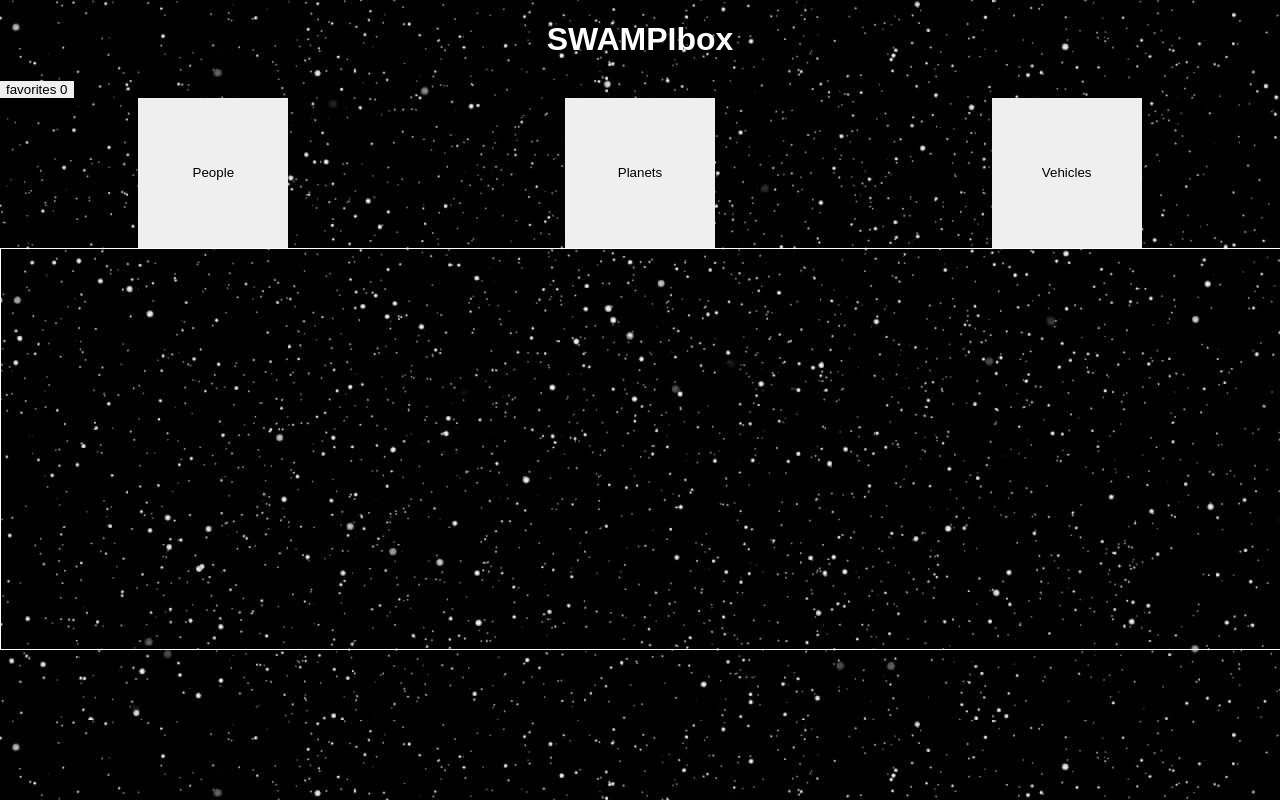
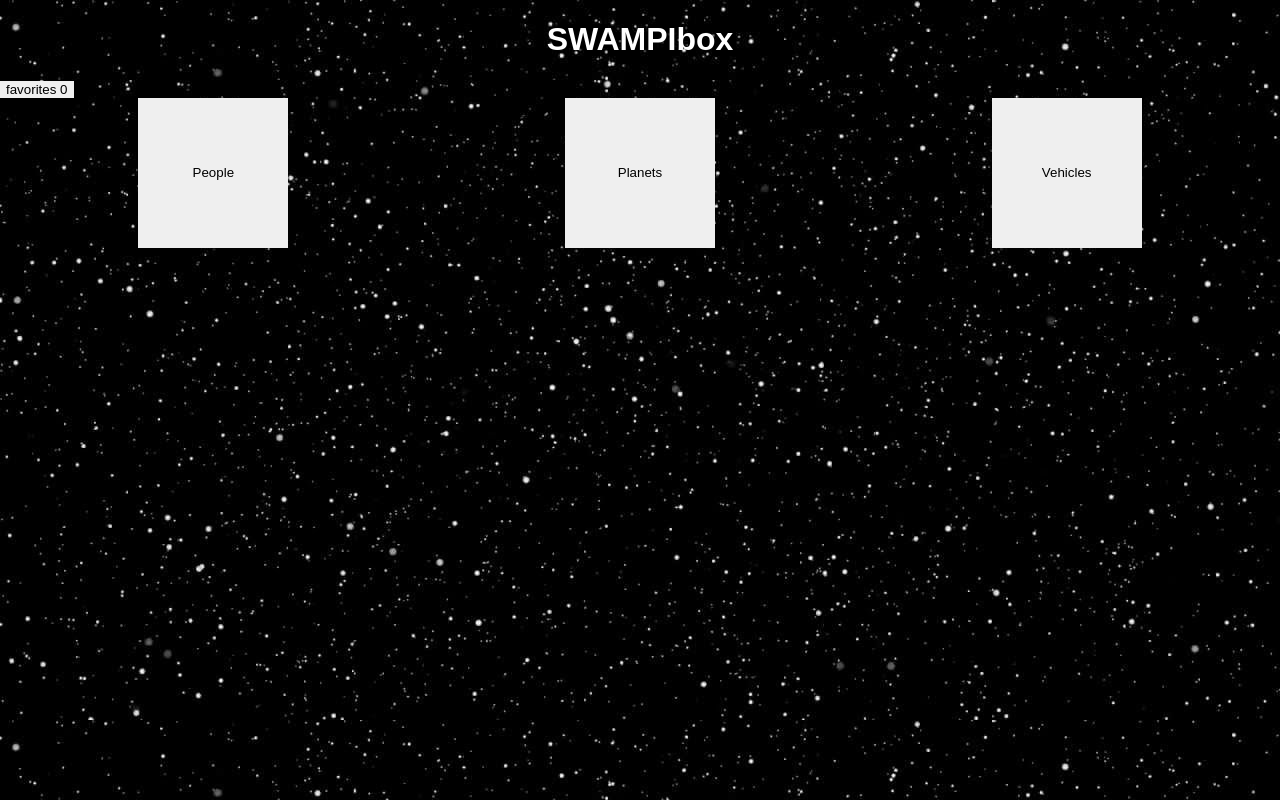
Before and after one commit to jaredeklin/swampibox, a React (Create React App) app: page / in a window 1280 px wide. Built offline with nearby package versions, Linux system fonts and the light colour scheme.

Commit message:
Add dynamic card rendering in card container

```diff
--- a/src/App/App.js
+++ b/src/App/App.js
@@ -52,8 +52,6 @@ class App extends Component {
 
 
   componentDidMount() {
-    // this.getData();
-    // this.fetchPeopleData()
 
   }
 
@@ -67,16 +65,14 @@ class App extends Component {
         </header>
 
         <ButtonContainer getData={this.getData} active={this.state.active}/>
-
+        {
+          this.state.active.length === 1 &&
             <CardContainer
-              peopleData={this.state.peopleData}
-              planetData={this.state.planetData}
-              vehicleData={this.state.vehicleData}
               addToFavorites={this.addToFavorites}
               allData={this.state}
+              active={this.state.active}
             />
-
-
+        }
 
       </div>
     );
--- a/src/CardContainer/CardContainer.js
+++ b/src/CardContainer/CardContainer.js
@@ -3,9 +3,27 @@ import { Card } from '../Card/Card';
 import './cardContainer.css';
 import PropTypes from 'prop-types'
 
-export const CardContainer = ({allData, peopleData, addToFavorites, vehicleData, planetData}) => {
+export const CardContainer = ({ allData, active, addToFavorites }) => {
 
-  const peopleCards = peopleData.map((person, index) => {
+  let cardsToRender;
+
+  switch (active[0]) {
+    case 'People':
+    cardsToRender = allData.peopleData
+      break;
+
+    case 'Planets':
+    cardsToRender = allData.planetData
+      break;
+
+    case 'Vehicles':
+    cardsToRender = allData.vehicleData
+      break;
+
+    default:
+  }
+
+  const cards = cardsToRender.map((person, index) => {
 
     return  (<Card
               props={person}
@@ -16,7 +34,7 @@ export const CardContainer = ({allData, peopleData, addToFavorites, vehicleData,
 
   return (
     <div className="card-container">
-      {peopleCards}
+      {cards}
     </div>
   );
 }
```
